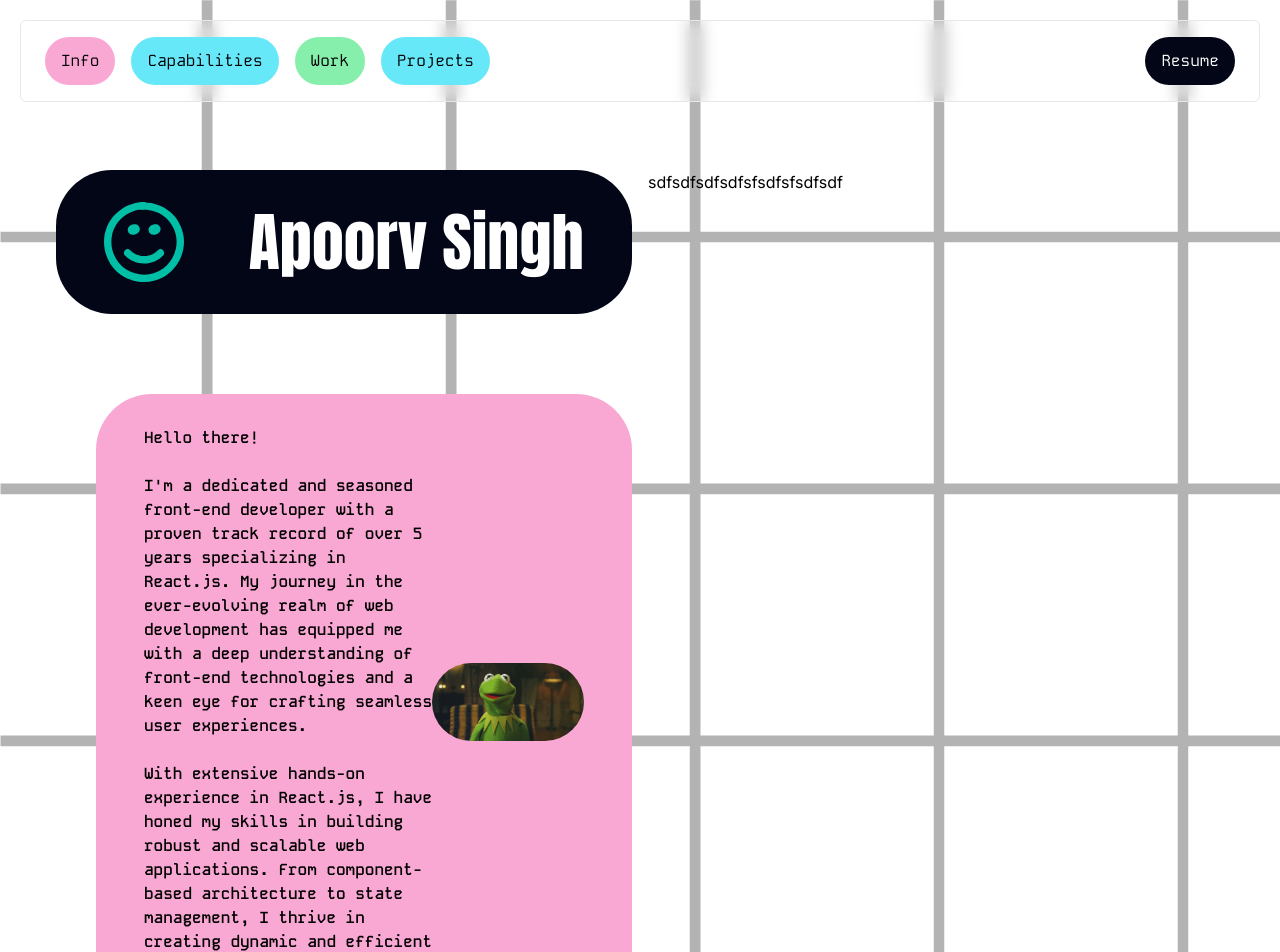
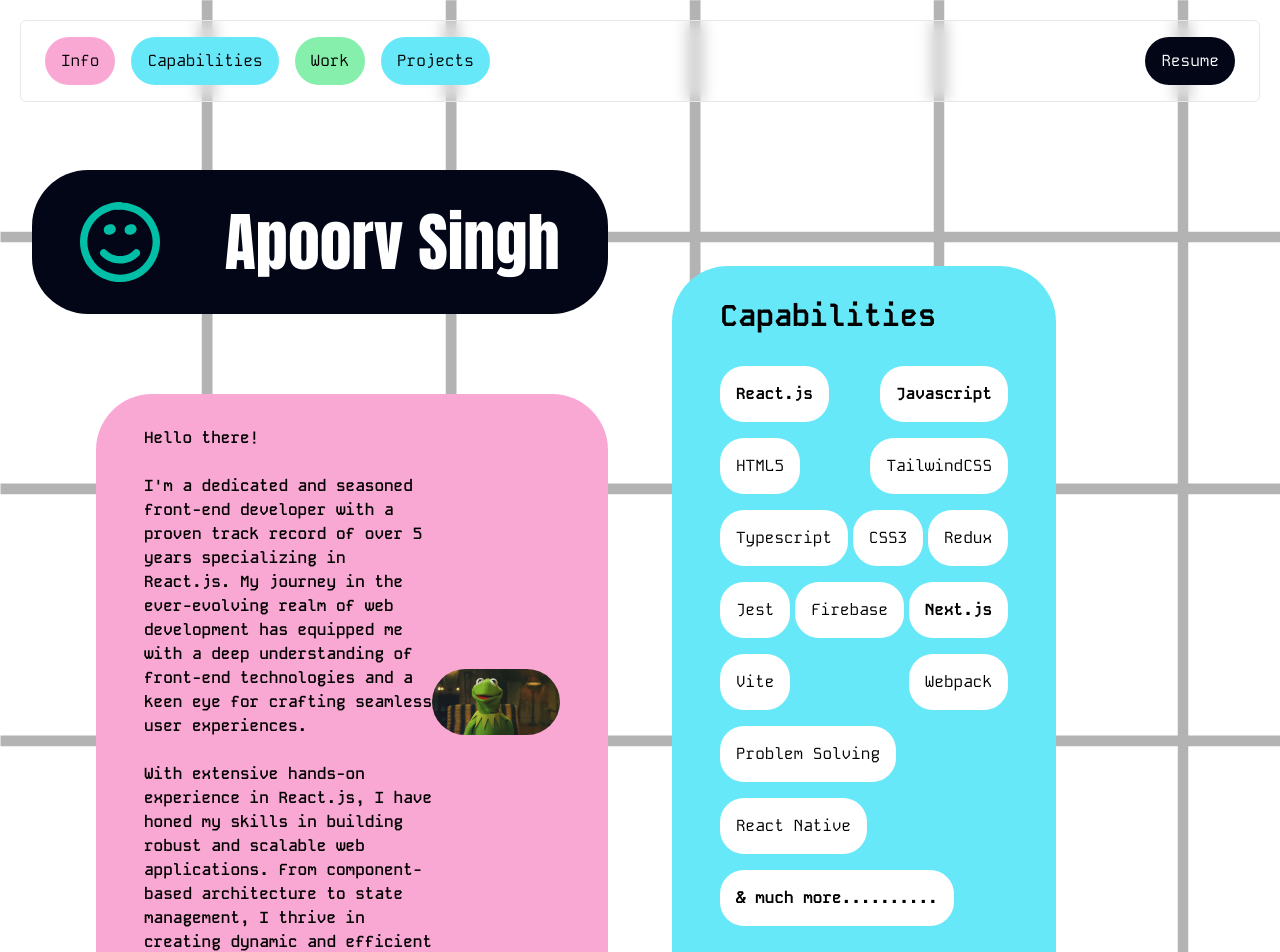
Before and after one commit to apoorvsingh15/portfolio-2024, a Next.js app: page / in a window 1280 px wide. Shown: the top 952 px of the page. Built offline with nearby package versions, Linux system fonts and the light colour scheme.

Commit message:
:sparkles: added capabilities section

```diff
--- /dev/null
+++ b/src/app/components/Capabilities.tsx
@@ -0,0 +1,48 @@
+import React from 'react';
+import Image from 'next/image';
+import localFont from 'next/font/local'
+import AboutPic from '../../../public/about.gif'
+import SkillTab from './SkillTab';
+import CapabilityPic from '../../../public/capabilities.gif'
+
+
+
+
+// If loading a variable font, you don't need to specify the font weight
+const kodeMono = localFont({ src: '../../../public/fonts/KodeMono-VariableFont_wght.ttf' })
+
+const Capabilities = () => {
+  return (
+    <div className='bg-cyan-300 text-white  px-12 py-8 my-24 rounded-[56px] w-9/12'>
+
+      <div className={`${kodeMono.className} text-black font-bold text-3xl mb-8`}>
+        Capabilities
+      </div>
+      <div className={`${kodeMono.className} text-black font-semibold flex justify-between flex-wrap `}>
+        <SkillTab skillName='React.js' isHighlightedSkill />
+        <SkillTab skillName='Javascript' isHighlightedSkill />
+        <SkillTab skillName='HTML5' />
+        <SkillTab skillName='TailwindCSS' />
+        <SkillTab skillName='Typescript' />
+        <SkillTab skillName='CSS3' />
+        <SkillTab skillName='Redux' />
+        <SkillTab skillName='Jest' />
+        <SkillTab skillName='Firebase' />
+        <SkillTab skillName='Next.js' isHighlightedSkill />
+        <SkillTab skillName='Vite' />
+        <SkillTab skillName='Webpack' />
+        <SkillTab skillName='Problem Solving' />
+        <SkillTab skillName='React Native' />
+        <SkillTab skillName='& much more..........' isHighlightedSkill />
+      </div>
+
+      <div className='flex justify-center mt-6'>
+        <Image className='rounded-full 2xl:h-44 2xl:w-44' src={CapabilityPic} alt="Picture of the kermit the frog capability" />
+      </div>
+
+
+    </div>
+  );
+};
+
+export default Capabilities;
--- /dev/null
+++ b/src/app/components/SkillTab.tsx
@@ -0,0 +1,16 @@
+import React from 'react';
+
+interface ISkillProps {
+  isHighlightedSkill?: boolean;
+  skillName: string;
+}
+
+const SkillTab = ({ isHighlightedSkill = false, skillName }: ISkillProps) => {
+  return (
+    <div className={`${isHighlightedSkill ? 'font-bold' : 'font-normal'} bg-white w-max px-4 py-4 rounded-3xl mb-4`}>
+      <div>{skillName}</div>
+    </div>
+  );
+};
+
+export default SkillTab;
--- a/src/app/page.tsx
+++ b/src/app/page.tsx
@@ -1,19 +1,27 @@
 import About from "./components/About";
+import Capabilities from "./components/Capabilities";
 import NameHolder from "./components/NameHolder";
 import TopMenu from "./components/TopMenu";
+import localFont from 'next/font/local'
+
+// If loading a variable font, you don't need to specify the font weight
+const kodeMono = localFont({ src: '../../public/fonts/KodeMono-VariableFont_wght.ttf' })
 
 export default function Home() {
   return (
     <div>
       <TopMenu />
-      <div className="grid grid-cols-2 gap-4 px-24 py-12">
+      <div className="grid grid-cols-2 gap-4 px-24 py-12 gap-x-16">
         <div className="flex flex-col content-end items-end	gap-20">
           <NameHolder />
           <About />
           <div>rwtergdfgfd</div>
         </div>
-        <div>sdfsdfsdfsdfsfsdfsfsdfsdf</div>
+        <Capabilities />
       </div>
+      <footer className={`${kodeMono.className} text-center bg-black text-white py-1 rounded-t-3xl`}>
+        @2024 Apoorv Singh
+      </footer>
     </div>
   );
 }
```
Also changed, not shown: public/capabilities.gif (added).
